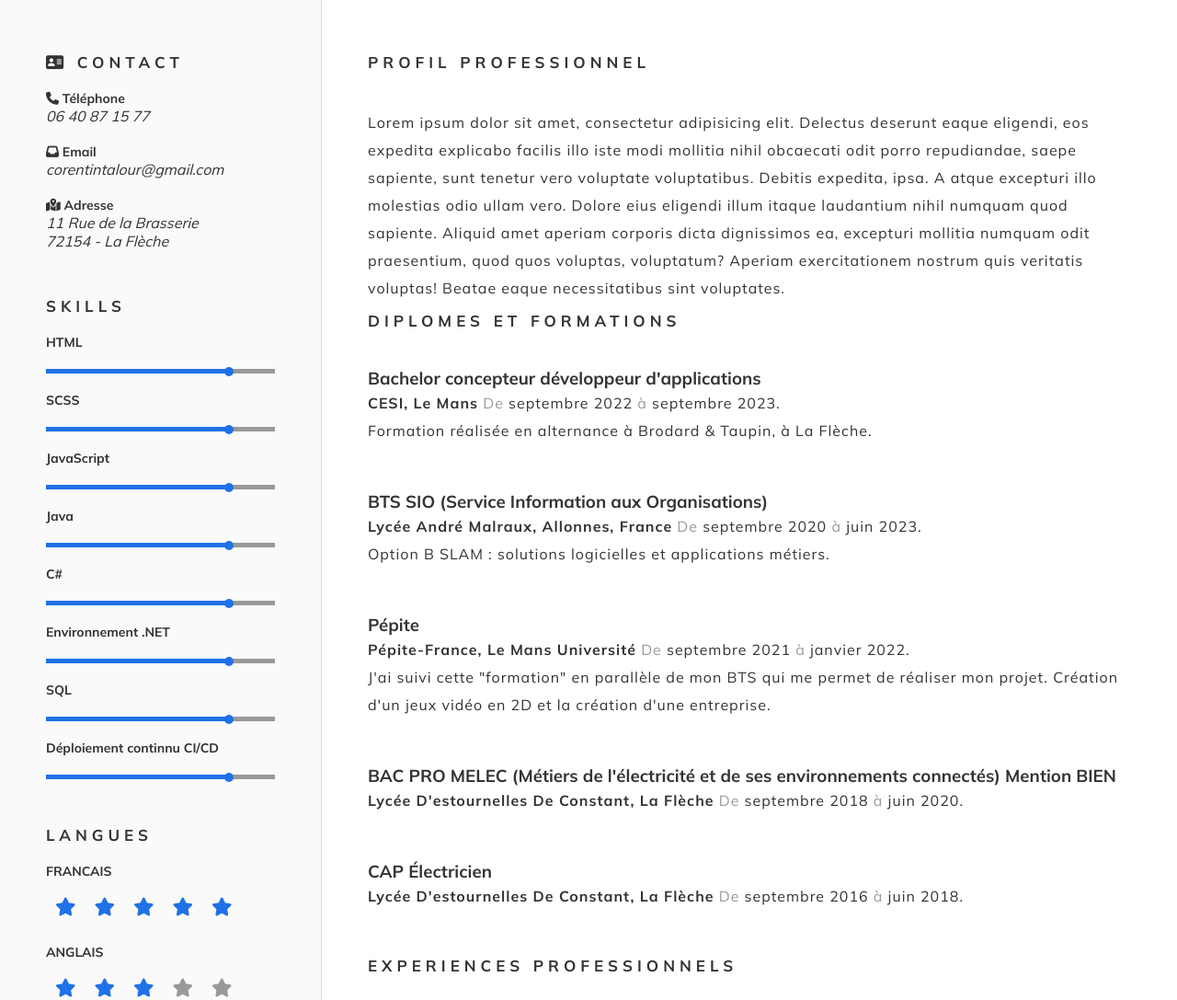
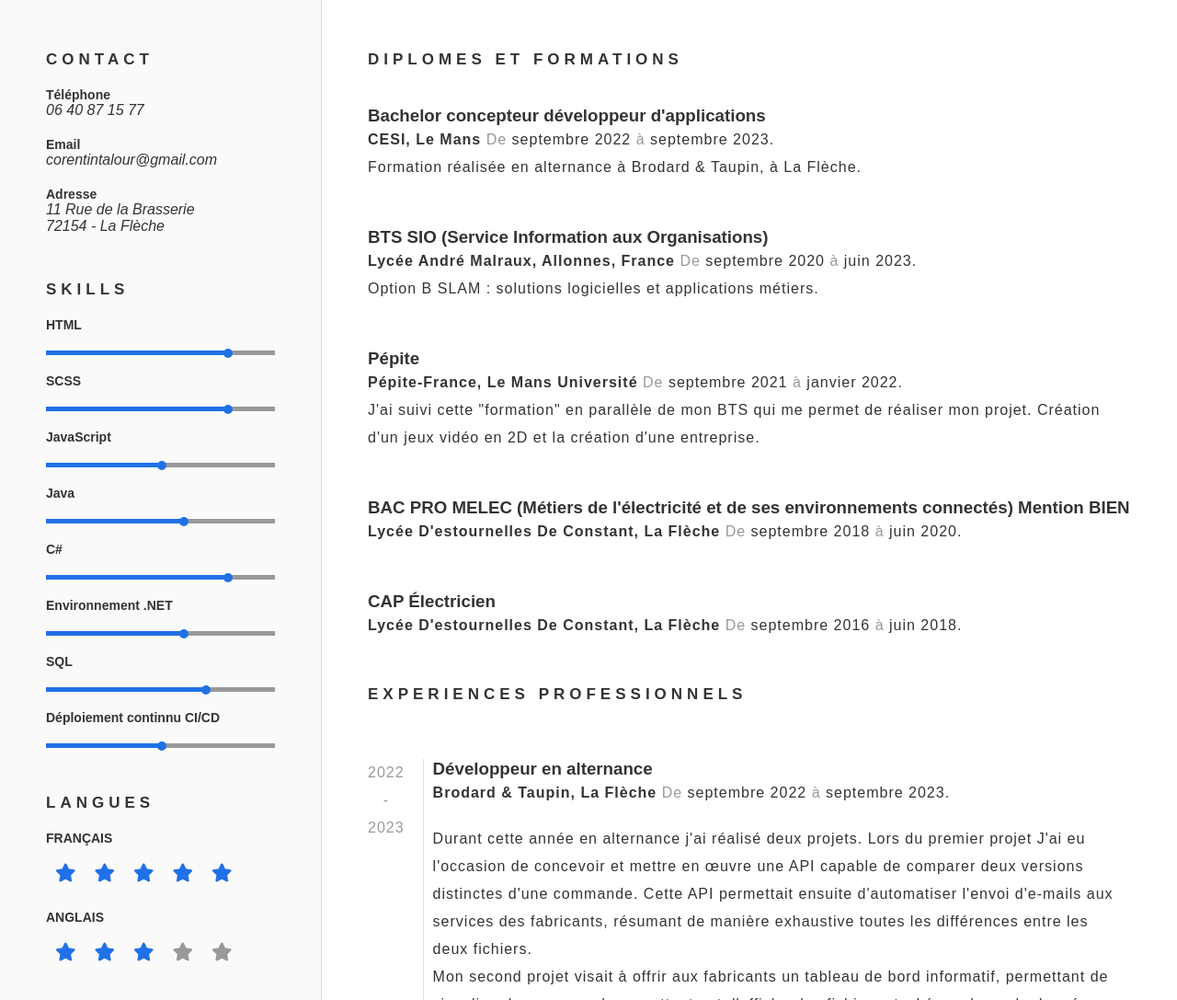
Before and after one commit to CorentinTalour/CV, a website: page index.html in a window 1280 px wide. Shown: the part 393-1480 px from the top of the page at 92% size. Drawn offline with Linux system fonts and the light colour scheme; a web font is replaced by a local one.

Commit message:
Fix responsive + update

```diff
--- a/index.html
+++ b/index.html
@@ -1,14 +1,16 @@
 <!DOCTYPE html>
-<html lang="fr">
+<html lang="en">
 <head>
-    <meta charset="UTF-8">
-    <link rel="preconnect" href="https://fonts.googleapis.com">
-    <link rel="preconnect" href="https://fonts.gstatic.com" crossorigin>
-    <link href="https://fonts.googleapis.com/css2?family=Mulish:wght@300;400;700&family=Roboto:wght@300;400;700&family=Staatliches&display=swap"
-          rel="stylesheet">
+  <meta charset="UTF-8" />
+  <meta name="viewport" content="width=device-width, initial-scale=1.0" />
+  <meta http-equiv="X-UA-Compatible" content="ie=edge" />
+  <link
+          href="https://fonts.googleapis.com/css?family=Muli:300,400,700&display=swap"
+          rel="stylesheet"
+  />
   <script src="https://kit.fontawesome.com/6cbdf9f8f4.js" crossorigin="anonymous"></script>
-    <link rel="stylesheet" href="css/variables.css">
-    <link rel="stylesheet" href="css/style.css">
+  <link rel="stylesheet" href="css/variables.css" />
+  <link rel="stylesheet" href="css/style.css" />
   <title>CV - Corentin Talour</title>
 </head>
 <body>
@@ -18,87 +20,86 @@
     <p>Développeur</p>
   </header>
   <section class="picture">
-        <img src="img/photo.jpg" alt="phote-profile">
+    <img src="img/photo.jpg" alt="erwan" />
   </section>
   <aside>
-        <div class="sticky">
     <div class="block">
-                <h2 class="title-small"><i class="fa-solid fa-address-card"></i> CONTACT</h2>
-                <h3><i class="fa-solid fa-phone"></i> Téléphone</h3>
+      <h2 class="title-small">CONTACT</h2>
+      <h3>Téléphone</h3>
       <p>06 40 87 15 77</p>
-                <h3><i class="fa-solid fa-inbox"></i> Email</h3>
+      <h3>Email</h3>
       <p>corentintalour@gmail.com</p>
-                <h3><i class="fa-solid fa-map-location-dot"></i> Adresse</h3>
-                <p>11 Rue de la Brasserie<br>72154 - La Flèche</p>
+      <h3>Adresse</h3>
+      <p>11 Rue de la Brasserie<br />72154 - La Flèche</p>
     </div>
     <div class="block">
       <h2 class="title-small">SKILLS</h2>
       <h3>HTML</h3>
       <div class="bar-skill">
-                    <div class="bar-skill-progress">
+        <div class="bar-skill-progress80">
           <div class="bar-skill-dot"></div>
         </div>
       </div>
       <h3>SCSS</h3>
       <div class="bar-skill">
-                    <div class="bar-skill-progress">
+        <div class="bar-skill-progress80">
           <div class="bar-skill-dot"></div>
         </div>
       </div>
       <h3>JavaScript</h3>
       <div class="bar-skill">
-                    <div class="bar-skill-progress">
+        <div class="bar-skill-progress50">
           <div class="bar-skill-dot"></div>
         </div>
       </div>
       <h3>Java</h3>
       <div class="bar-skill">
-                    <div class="bar-skill-progress">
+        <div class="bar-skill-progress60">
           <div class="bar-skill-dot"></div>
         </div>
       </div>
       <h3>C#</h3>
       <div class="bar-skill">
-                    <div class="bar-skill-progress">
+        <div class="bar-skill-progress80">
           <div class="bar-skill-dot"></div>
         </div>
       </div>
       <h3>Environnement .NET</h3>
       <div class="bar-skill">
-                    <div class="bar-skill-progress">
+        <div class="bar-skill-progress60">
           <div class="bar-skill-dot"></div>
         </div>
       </div>
       <h3>SQL</h3>
       <div class="bar-skill">
-                    <div class="bar-skill-progress">
+        <div class="bar-skill-progress70">
           <div class="bar-skill-dot"></div>
         </div>
       </div>
       <h3>Déploiement continnu CI/CD</h3>
       <div class="bar-skill">
-                    <div class="bar-skill-progress">
+        <div class="bar-skill-progress50">
           <div class="bar-skill-dot"></div>
         </div>
       </div>
     </div>
     <div class="block">
       <h2 class="title-small">LANGUES</h2>
-                <h3>FRANCAIS</h3>
+      <h3>FRANÇAIS</h3>
       <div class="stars-container">
-                    <i class="fa-solid fa-star text-primary"></i>
-                    <i class="fa-solid fa-star text-primary"></i>
-                    <i class="fa-solid fa-star text-primary"></i>
-                    <i class="fa-solid fa-star text-primary"></i>
-                    <i class="fa-solid fa-star text-primary"></i>
+        <i class="fas fa-star text-primary"></i>
+        <i class="fas fa-star text-primary"></i>
+        <i class="fas fa-star text-primary"></i>
+        <i class="fas fa-star text-primary"></i>
+        <i class="fas fa-star text-primary"></i>
       </div>
       <h3>ANGLAIS</h3>
       <div class="stars-container">
-                    <i class="fa-solid fa-star text-primary"></i>
-                    <i class="fa-solid fa-star text-primary"></i>
-                    <i class="fa-solid fa-star text-primary"></i>
-                    <i class="fa-solid fa-star"></i>
-                    <i class="fa-solid fa-star"></i>
+        <i class="fas fa-star text-primary"></i>
+        <i class="fas fa-star text-primary"></i>
+        <i class="fas fa-star text-primary"></i>
+        <i class="fas fa-star"></i>
+        <i class="fas fa-star"></i>
       </div>
     </div>
     <div class="block">
@@ -108,18 +109,8 @@
         <a href="https://www.linkedin.com/in/corentin-talour-17aab4241" target="_blank">Corentin talour</a>
       </div>
     </div>
-        </div>
   </aside>
   <main>
-        <h2 class="title-small">PROFIL PROFESSIONNEL</h2>
-        <p>
-            Lorem ipsum dolor sit amet, consectetur adipisicing elit. Delectus deserunt eaque eligendi, eos expedita
-            explicabo facilis illo iste modi mollitia nihil obcaecati odit porro repudiandae, saepe sapiente, sunt
-            tenetur vero voluptate voluptatibus. Debitis expedita, ipsa. A atque excepturi illo molestias odio ullam
-            vero. Dolore eius eligendi illum itaque laudantium nihil numquam quod sapiente. Aliquid amet aperiam
-            corporis dicta dignissimos ea, excepturi mollitia numquam odit praesentium, quod quos voluptas, voluptatum?
-            Aperiam exercitationem nostrum quis veritatis voluptas! Beatae eaque necessitatibus sint voluptates.
-        </p>
     <h2 class="title-small">DIPLOMES ET FORMATIONS</h2>
     <div class="formationNameDate">
       <div class="content">
@@ -216,7 +207,11 @@
     </div>
     <div class="experience">
       <div class="timeline">
-                <p>2019<br> - <br> 2019</p>
+        <p>
+          2019 <br />
+          - <br />
+          2019
+        </p>
       </div>
       <div class="content">
         <h3>Électricien</h3>
@@ -225,9 +220,9 @@
           <span class="text-hint">De</span> juillet 2019
           <span class="text-hint">à</span> août 2019.
         </p>
-                <p class="mb-5">
-                    Suite à un stage réalisé dans cette entreprise, j'ai travaillé un mois en tant que électricien
-                    pendent mes vacanses d'été.
+        <p>
+          Suite à un stage réalisé dans cette entreprise, j'ai travaillé un mois en tant que électricien pendent mes
+          vacanses d'été.
         </p>
         <ul>
           <li>Installation électrique</li>
@@ -240,7 +235,11 @@
     </div>
     <div class="experience">
       <div class="timeline">
-                <p>2019<br> - <br> 2019</p>
+        <p>
+          2018 <br />
+          - <br />
+          2018
+        </p>
       </div>
       <div class="content">
         <h3>Ouvrier au conditionnement</h3>
@@ -249,7 +248,6 @@
           <span class="text-hint">De</span> juin 2018
           <span class="text-hint">à</span> juillet 2018.
         </p>
-                <p class="mb-5"></p>
       </div>
     </div>
     <h2 class="title-small">STAGES</h2>
--- a/scss/_animation.scss
+++ b/scss/_animations.scss
@@ -2,23 +2,18 @@
   0% {
     transform: rotate(-45deg);
   }
-
   10% {
     transform: rotate(-35deg);
   }
-
   70% {
     transform: rotate(20deg);
   }
-
   80% {
     transform: rotate(-10deg);
   }
-
   90% {
     transform: rotate(5deg);
   }
-
   100% {
     transform: rotate(0deg);
   }
--- a/scss/_classes.scss
+++ b/scss/_classes.scss
@@ -9,11 +9,9 @@
   &-primary {
     color: var(--primary);
   }
-
   &-hint {
     color: var(--hint);
   }
-
   &-bold {
     font-weight: bold;
   }
--- /dev/null
+++ b/scss/_mixin.scss
@@ -0,0 +1,8 @@
+@mixin bar-skill-progress($pourcentage) {
+  position: absolute;
+  height: 5px;
+  top: 0;
+  left: 0;
+  width: $pourcentage;
+  background: var(--primary);
+}
--- a/scss/style.scss
+++ b/scss/style.scss
@@ -1,9 +1,10 @@
-@use "reset";
-@use "base";
-@use "utlis";
-@use "animation";
-@use "media-queries";
-@use "classes";
+@use "base" as *;
+@use "reset" as *;
+@use "classes" as *;
+@use "utils" as *;
+@use "animations" as *;
+@use "mixin";
+@use "media-queries" as *;
 
 .grid-container {
   display: grid;
@@ -13,7 +14,7 @@
     "footer footer" auto
     / 350px auto;
 
-  @include media-queries.xs {
+  @include xs {
     grid:
       "header" auto
       "main" auto
@@ -35,7 +36,7 @@ header {
   justify-content: center;
   align-items: center;
 
-  @include media-queries.xs {
+  @include xs {
     padding: 5rem 2rem;
   }
 
@@ -45,7 +46,7 @@ header {
     font-weight: 300;
     letter-spacing: 3rem;
 
-    @include media-queries.xs {
+    @include xs {
       font-size: 4rem;
     }
   }
@@ -65,7 +66,6 @@ header {
   padding: 6rem;
   background: var(--background);
   border-right: 1px solid var(--border);
-
   img {
     border-radius: 50%;
   }
@@ -76,11 +76,6 @@ aside {
   background: var(--background);
   border-right: 1px solid var(--border);
   padding: 5rem;
-  min-height: 1500px;
-
-  .sticky {
-    position: sticky;
-    top: 4rem;
 
   .block {
     margin-bottom: 5rem;
@@ -97,17 +92,24 @@ aside {
 
     .bar-skill {
       margin: 2rem 0;
-        height: 0.5rem;
+      height: 5px;
       background: var(--hint);
       position: relative;
 
-        .bar-skill-progress {
-          position: absolute;
-          height: 5px;
-          top: 0;
-          left: 0;
-          width: 80%;
-          background: var(--primary);
+      .bar-skill-progress80 {
+        @include mixin.bar-skill-progress(80%);
+      }
+
+      .bar-skill-progress70 {
+        @include mixin.bar-skill-progress(70%);
+      }
+
+      .bar-skill-progress60 {
+        @include mixin.bar-skill-progress(60%);
+      }
+
+      .bar-skill-progress50 {
+        @include mixin.bar-skill-progress(50%);
       }
 
       .bar-skill-dot {
@@ -115,9 +117,8 @@ aside {
         height: 10px;
         width: 10px;
         background: var(--primary);
-          left: calc(80% - -35px);
+        left: 97%;
         top: -2.5px;
-          //transform: rotate(45deg);
         border-radius: 50%;
       }
     }
@@ -144,10 +145,9 @@ aside {
 
       &:hover {
         background: var(--border);
-
         i {
           color: var(--primary);
-            transform: scale(1.2);
+          transform: scale(1.3);
           transition: all 0.2s;
         }
       }
@@ -158,10 +158,9 @@ aside {
         margin-right: 1rem;
       }
 
-        a {
+      p {
         flex: auto;
         margin: 0;
-        }
       }
     }
   }
@@ -171,7 +170,7 @@ main {
   grid-area: main;
   padding: 5rem;
 
-  @include media-queries.xs {
+  @include xs {
     padding: 5rem 1.5rem;
   }
 
@@ -179,38 +178,14 @@ main {
     margin-bottom: 4rem;
   }
 
-  p {
-    letter-spacing: 0.1rem;
-    line-height: 3rem;
-  }
-
-  .formationNameDate {
-    margin-bottom: 5rem;
-
-    .content {
   h3 {
-        font-weight: 900;
     margin: 0 0;
   }
 
   p {
-        font-size: 1.6rem;
-        margin: 0 0;
-      }
-
-      p:last-child {
-        font-size: 1.6rem;
-      }
-
-      ul {
-        margin: 2rem 0;
-        list-style: circle;
-        padding-left: 4rem;
     letter-spacing: 0.1rem;
     line-height: 3rem;
-      }
-    }
-
+    margin: 0 0;
   }
 
   .experience {
@@ -248,6 +223,34 @@ main {
       }
     }
   }
+
+  .formationNameDate {
+    margin-bottom: 5rem;
+
+    .content {
+      h3 {
+        font-weight: 900;
+        margin: 0 0;
+      }
+
+      p {
+        font-size: 1.6rem;
+        margin: 0 0;
+      }
+
+      p:last-child {
+        font-size: 1.6rem;
+      }
+
+      ul {
+        margin: 2rem 0;
+        list-style: circle;
+        padding-left: 4rem;
+        letter-spacing: 0.1rem;
+        line-height: 3rem;
+      }
+    }
+  }
 }
 
 footer {
@@ -261,7 +264,7 @@ footer {
   padding: 5rem;
   background: var(--text);
 
-  @include media-queries.xs {
+  @include xs {
     padding: 5rem 1.5rem;
   }
 
--- a/scss/variables.scss
+++ b/scss/variables.scss
@@ -1,10 +1,13 @@
 :root {
-  --font-family: 'Mulish', sans-serif;
+  --font-family: "Muli", sans-serif;
 
-  //colors
+  // colors
   --light: #00c3ff;
+  // --light: #ff7979;
   --primary: #2071e7;
+  // --primary: #e74c3c;
   --dark: #2980b9;
+  // --dark: #c0392b;
   --text: #333;
   --background: #fafafa;
   --hint: #999;
```
Also changed, not shown: scss/_base.scss (+6 -1 lines), scss/_media-queries.scss (+8 -8 lines), css/style.css, css/variables.css, scss/_reset.scss (line endings or trailing spaces), scss/_utils.scss (line endings or trailing spaces), 2 other files. Lines whose indentation alone changed are shown as unchanged.
